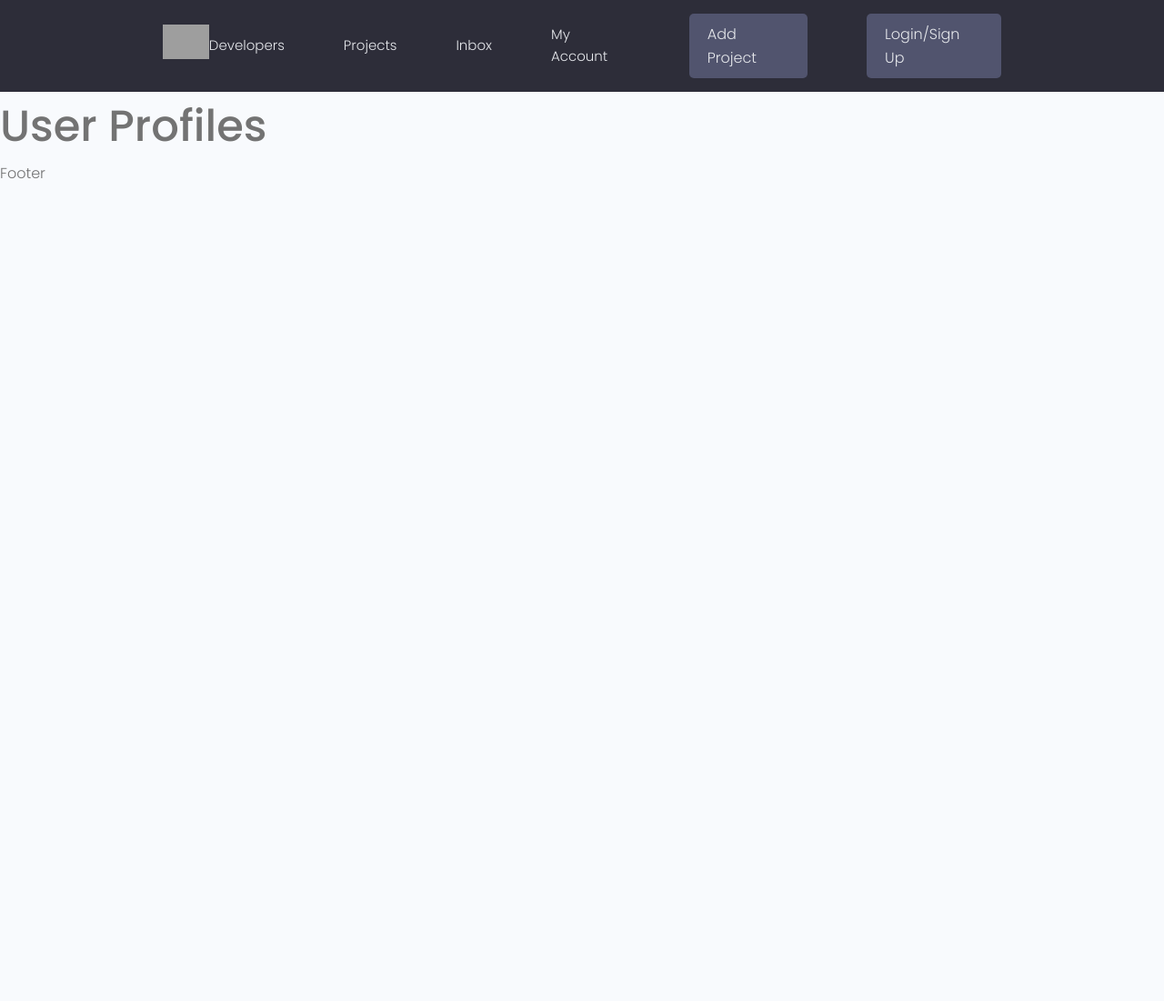
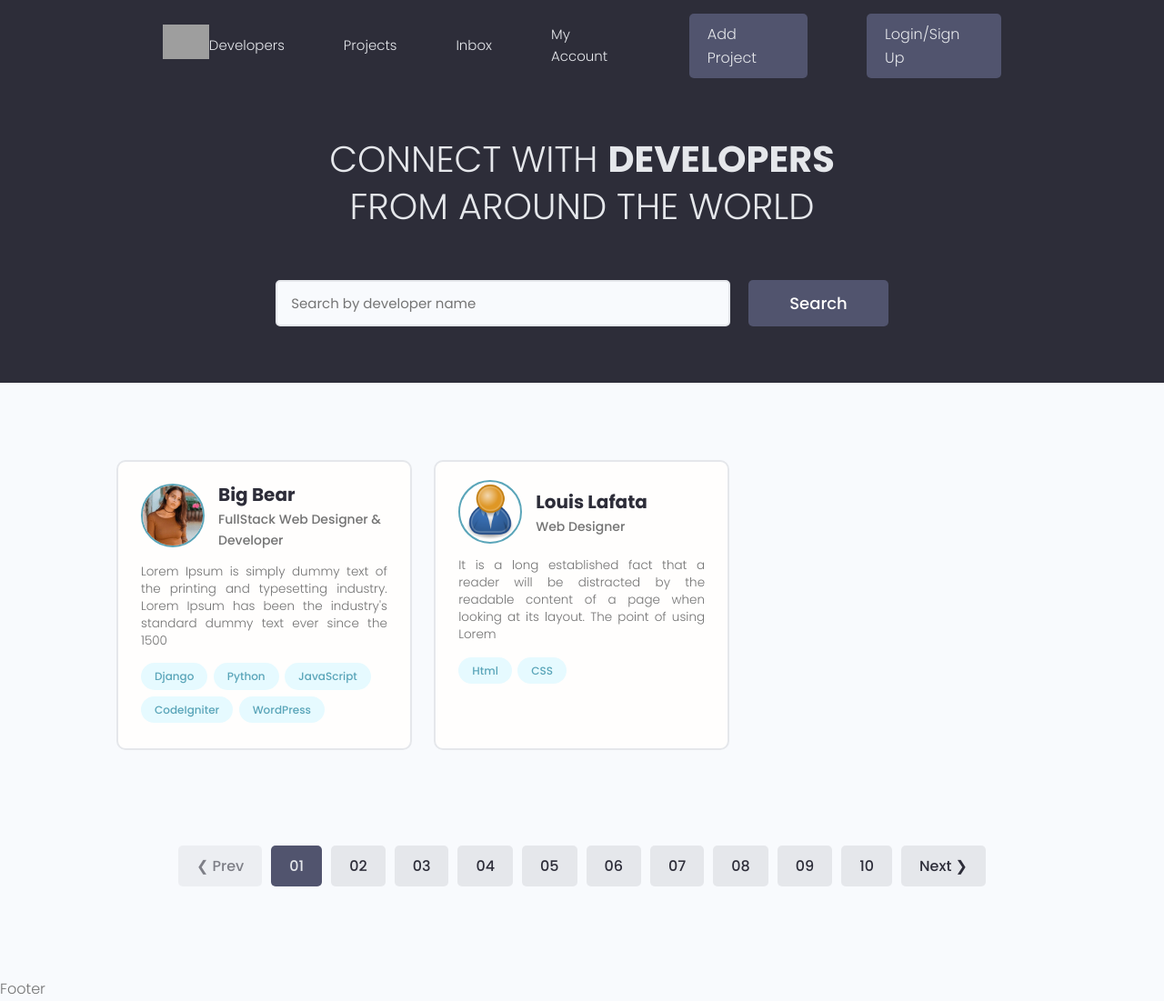
Before and after one commit to fullstackdev710/Django-DevSearch, a Django app: page /users/ in a window 1280 px wide. Shown: the whole page at 91% size. Before the commit the page ends 197 px from the top, so only its background shows below. Run offline with Django 4.2, Linux system fonts and the light colour scheme; data comes from the database, SQL or seed files in the repository; both versions use the stored data as it was after the commit; grey boxes are pictures that could not be loaded.

Commit message:
(Add & Render Profiles) & (Signals)

```diff
--- a/users/admin.py
+++ b/users/admin.py
@@ -1,6 +1,7 @@
 from django.contrib import admin
 
 # Register your models here.
-from .models import Profile
+from .models import Profile, Skill
 
 admin.site.register(Profile)
+admin.site.register(Skill)
--- a/users/apps.py
+++ b/users/apps.py
@@ -4,3 +4,6 @@ from django.apps import AppConfig
 class UsersConfig(AppConfig):
     default_auto_field = "django.db.models.BigAutoField"
     name = "users"
+
+    def ready(self):
+        import users.signals
--- a/users/models.py
+++ b/users/models.py
@@ -10,9 +10,13 @@ class Profile(models.Model):
     email = models.EmailField(max_length=500, blank=True, null=True)
     username = models.CharField(max_length=200, blank=True, null=True)
     short_intro = models.CharField(max_length=200, blank=True, null=True)
+    bio = models.TextField(blank=True, null=True)
     profile_image = models.ImageField(
         null=True, blank=True, upload_to='profiles/', default="profiles/user-default.png")
+    location = models.CharField(max_length=200, blank=True, null=True)
     social_github = models.CharField(max_length=200, blank=True, null=True)
+    social_stackoverflow = models.CharField(
+        max_length=200, blank=True, null=True)
     social_twitter = models.CharField(max_length=200, blank=True, null=True)
     social_linkedin = models.CharField(max_length=200, blank=True, null=True)
     social_youtube = models.CharField(max_length=200, blank=True, null=True)
@@ -23,3 +27,13 @@ class Profile(models.Model):
 
     def __str__(self):
         return str(self.user.username)
+
+
+class Skill(models.Model):
+    owner = models.ForeignKey(
+        Profile, on_delete=models.CASCADE, null=True, blank=True)
+    name = models.CharField(max_length=200, blank=True, null=True)
+    description = models.TextField(null=True, blank=True)
+    created = models.DateTimeField(auto_now_add=True)
+    id = models.UUIDField(default=uuid.uuid4, unique=True,
+                          primary_key=True, editable=False)
--- a/users/templates/users/profiles.html
+++ b/users/templates/users/profiles.html
@@ -1,5 +1,76 @@
 {% extends 'main.html' %}
 
 {% block content %}
-<h1>User Profiles</h1>
+<!-- Main Section -->
+  <main class="profiles">
+    <section class="hero-section text-center">
+      <div class="container container--narrow">
+        <div class="hero-section__box">
+          <h2>CONNECT WITH <span>DEVELOPERS</span></h2>
+          <h2>FROM AROUND THE WORLD</h2>
+        </div>
+
+        <div class="hero-section__search">
+          <form class="form" action="#" method="get">
+            <div class="form__field">
+              <label for="formInput#search">Search Developers </label>
+              <input class="input input--text" id="formInput#search" type="text" name="text"
+                placeholder="Search by developer name" />
+            </div>
+
+            <input class="btn btn--sub btn--lg" type="submit" value="Search" />
+          </form>
+        </div>
+      </div>
+    </section>
+    <!-- Search Result: DevList -->
+    <section class="devlist">
+      <div class="container">
+        <div class="grid grid--three">
+        {% for profile in profiles %}
+          <div class="column card">
+            <div class="dev">
+              <a href="{% url 'user-profile' profile.id %}" class="card__body">
+                <div class="dev__profile">
+                  <img class="avatar avatar--md" src="{{profile.profile_image.url}}" alt="image" />
+                  <div class="dev__meta">
+                    <h3>{{profile.name}}</h3>
+                    <h5>{{profile.short_intro|slice:"50"}}</h5>
+                  </div>
+                </div>
+                <p class="dev__info">
+                  {{profile.bio | slice:"150"}}
+                </p>
+                <div class="dev__skills">
+                {% for skill in profile.skill_set.all|slice:"5" %}
+                  <span class="tag tag--pill tag--main">
+                    <small>{{skill.name}}</small>
+                  </span>
+                  {% endfor %}
+                </div>
+              </a>
+            </div>
+          </div>
+          {% endfor %}
+        </div>
+      </div>
+    </section>
+
+    <div class="pagination">
+      <ul class="container">
+        <li><a href="#" class="btn btn--disabled">&#10094; Prev</a></li>
+        <li><a href="#" class="btn btn--sub">01</a></li>
+        <li><a href="#" class="btn">02</a></li>
+        <li><a href="#" class="btn">03</a></li>
+        <li><a href="#" class="btn">04</a></li>
+        <li><a href="#" class="btn">05</a></li>
+        <li><a href="#" class="btn">06</a></li>
+        <li><a href="#" class="btn">07</a></li>
+        <li><a href="#" class="btn">08</a></li>
+        <li><a href="#" class="btn">09</a></li>
+        <li><a href="#" class="btn">10</a></li>
+        <li><a href="#" class="btn">Next &#10095;</a></li>
+      </ul>
+    </div>
+  </main>
 {% endblock content %}
--- a/users/urls.py
+++ b/users/urls.py
@@ -2,5 +2,6 @@ from django.urls import path
 from . import views
 
 urlpatterns = [
-    path('', views.profiles, name="profiles")
+    path('', views.profiles, name="profiles"),
+    path("user-profile/<str:pk>/", views.profile, name="user-profile"),
 ]
--- a/users/views.py
+++ b/users/views.py
@@ -1,7 +1,20 @@
 from django.shortcuts import render
+from .models import Profile
 
 # Create your views here.
 
 
 def profiles(request):
-    return render(request, 'users/profiles.html')
+    profiles = Profile.objects.all()
+    context = {"profiles": profiles}
+    return render(request, 'users/profiles.html', context)
+
+
+def profile(request, pk):
+    profileObj = Profile.objects.get(id=pk)
+    topSkills = profileObj.skill_set.exclude(description__exact="")
+    otherSkills = profileObj.skill_set.filter(description="")
+    projects = profileObj.project_set.all()
+    context = {'profile': profileObj,
+               'topSkills': topSkills, 'otherSkills': otherSkills, 'projects': projects}
+    return render(request, 'users/user-profile.html', context)
```
Also changed, not shown: users/signals.py (added, +24 -0 lines), users/templates/users/user-profile.html (added, +113 -0 lines), db.sqlite3, users/migrations/0003_skill.py (added), users/migrations/0004_profile_bio.py (added), users/migrations/0005_profile_location.py (added), users/migrations/0006_profile_social_stackoverflow.py (added).
